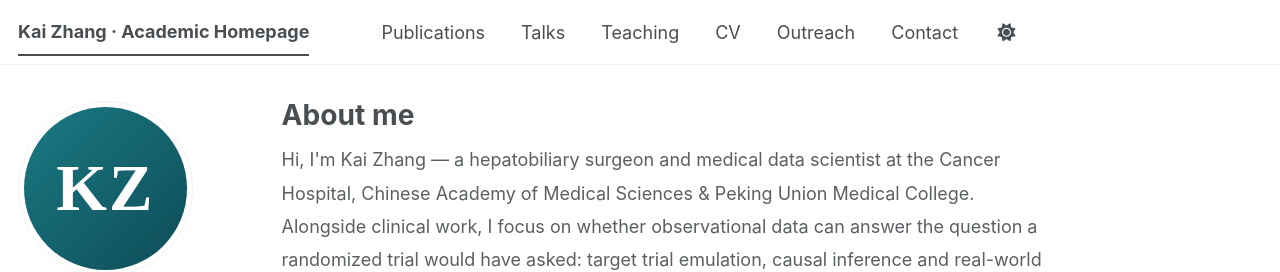
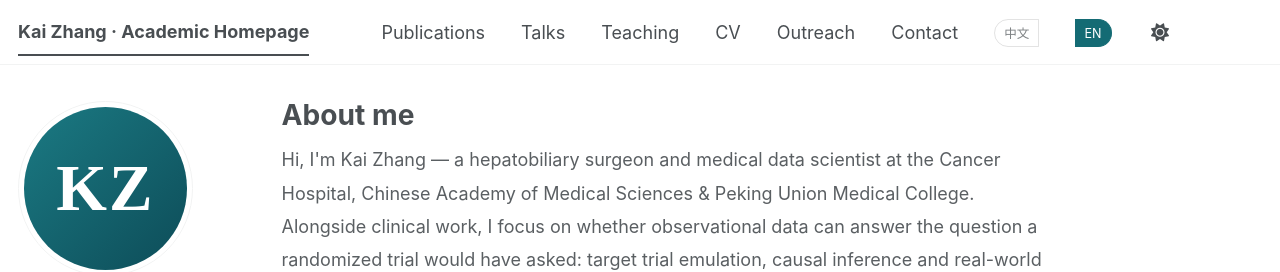
Before and after one commit to zhangkaicr/zhangkaicr.github.io, a Jekyll site: the page built from _pages/about.md, in a window 1280 px wide. Shown: the top 272 px of the page. Built offline with Jekyll 4.4.1, drawn with Linux system fonts in a browser that asks for light colours; a script bundle is joined from its source files by our own code; a style sheet for code colours, icons or effects is not loaded.

Commit message:
Fix masthead language switch hidden by greedy-nav script

```diff
--- a/_includes/masthead.html
+++ b/_includes/masthead.html
@@ -19,7 +19,7 @@
             </li>
           {% endfor %}
           <li class="masthead__menu-item persist kz-lang" role="group" aria-label="Language">
-            <button type="button" class="kz-lang__btn" data-lang-btn="zh" aria-pressed="false">中文</button><button type="button" class="kz-lang__btn" data-lang-btn="en" aria-pressed="false">EN</button>
+            <a href="#" role="button" class="kz-lang__btn" data-lang-btn="zh" aria-pressed="false">中文</a><a href="#" role="button" class="kz-lang__btn" data-lang-btn="en" aria-pressed="false">EN</a>
           </li>
           <li id="theme-toggle" class="masthead__menu-item persist tail">
             <a role="button" aria-labelledby="theme-icon"><i id="theme-icon" class="fa-solid fa-sun" aria-hidden="true" title="toggle theme"></i></a>
--- a/assets/css/bilingual.css
+++ b/assets/css/bilingual.css
@@ -67,9 +67,17 @@ html[data-lang="zh"] .archive {
   color: #fff;
   opacity: 1;
 }
-.kz-lang.masthead__menu-item > a { display: none; }
+/* 顶栏切换器用 <a> 而不是 <button>：模板的 greedy-navigation 脚本
+   用 $('#site-nav button') 选中所有按钮，会误把语言按钮设为 hidden。 */
 .kz-lang.masthead__menu-item { display: flex; align-items: center; }
-.kz-lang.masthead__menu-item .kz-lang__btn { font-size: .68em; padding: .3em .6em; }
+.kz-lang.masthead__menu-item .kz-lang__btn {
+  display: inline-block;
+  font-size: .7em;
+  padding: .34em .72em;
+  color: inherit;
+  line-height: 1.4;
+}
+.kz-lang.masthead__menu-item .kz-lang__btn.is-active { color: #fff; }
 
 .kz-footer-note {
   font-size: .72em;
--- a/assets/js/lang-switch.js
+++ b/assets/js/lang-switch.js
@@ -48,7 +48,9 @@
 
   document.addEventListener("click", function (e) {
     var btn = e.target && e.target.closest ? e.target.closest("[data-lang-btn]") : null;
-    if (btn) apply(btn.getAttribute("data-lang-btn"));
+    if (!btn) return;
+    if (e.preventDefault) e.preventDefault(); // 顶栏是 <a href="#">，避免跳到页首
+    apply(btn.getAttribute("data-lang-btn"));
   });
 
   /* ---------- 论文筛选 ---------- */
```
